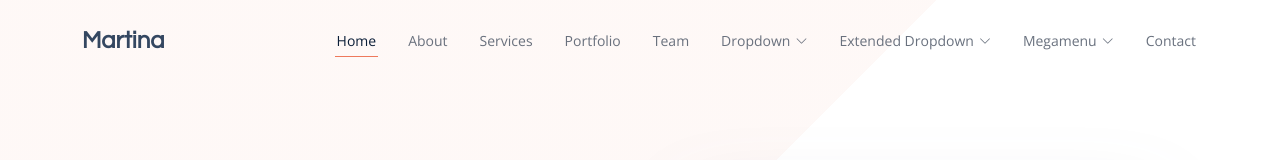
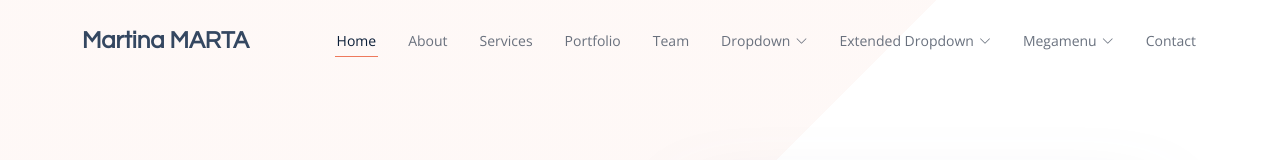
Before and after one commit to mbuffa18/prova, a plain HTML site: page index.html in a window 1280 px wide. Shown: the top 160 px of the page. Drawn offline with nearby package versions, Linux system fonts and the light colour scheme.

Commit message:
added marta

```diff
--- a/index.html
+++ b/index.html
@@ -43,7 +43,7 @@
       <a href="index.html" class="logo d-flex align-items-center">
         <!-- Uncomment the line below if you also wish to use an image logo -->
         <!-- <img src="assets/img/logo.webp" alt=""> -->
-        <h1 class="sitename">Martina</h1>
+        <h1 class="sitename">Martina MARTA</h1>
       </a>
 
       <nav id="navmenu" class="navmenu">
```
